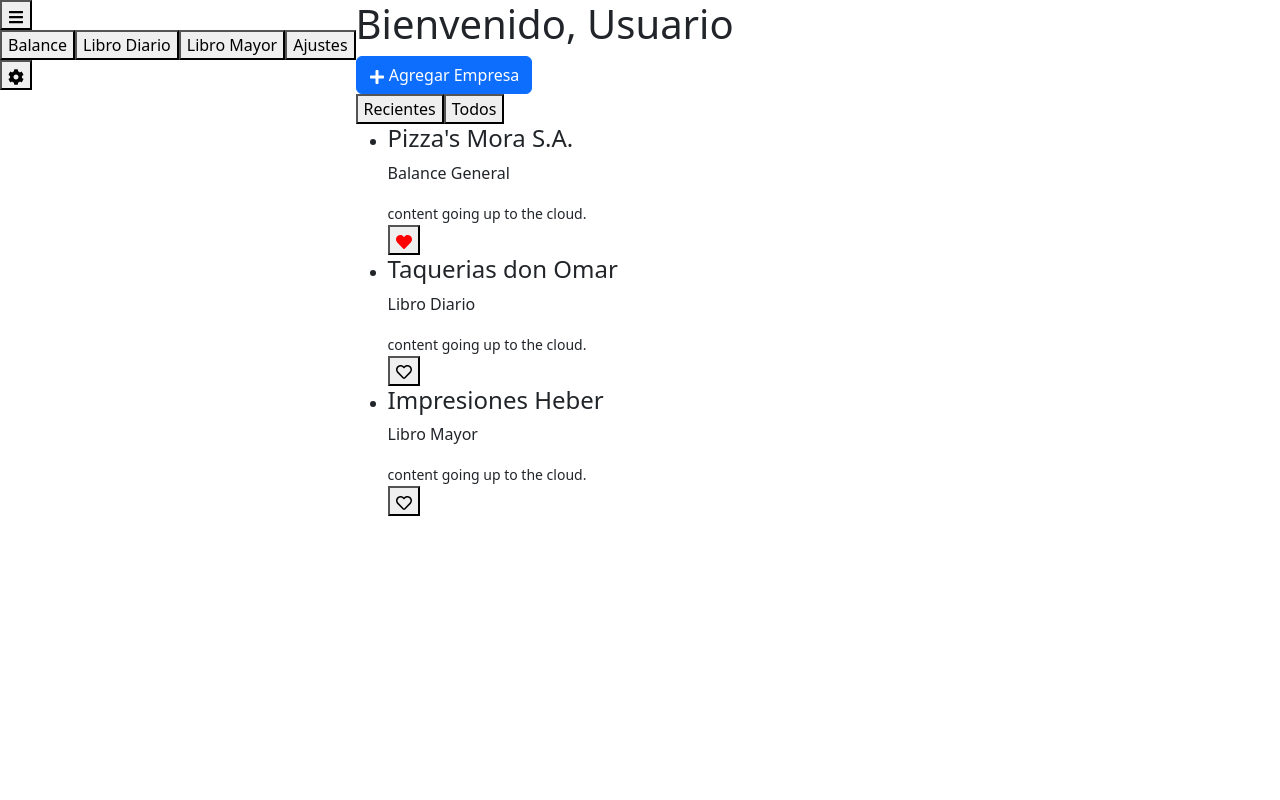
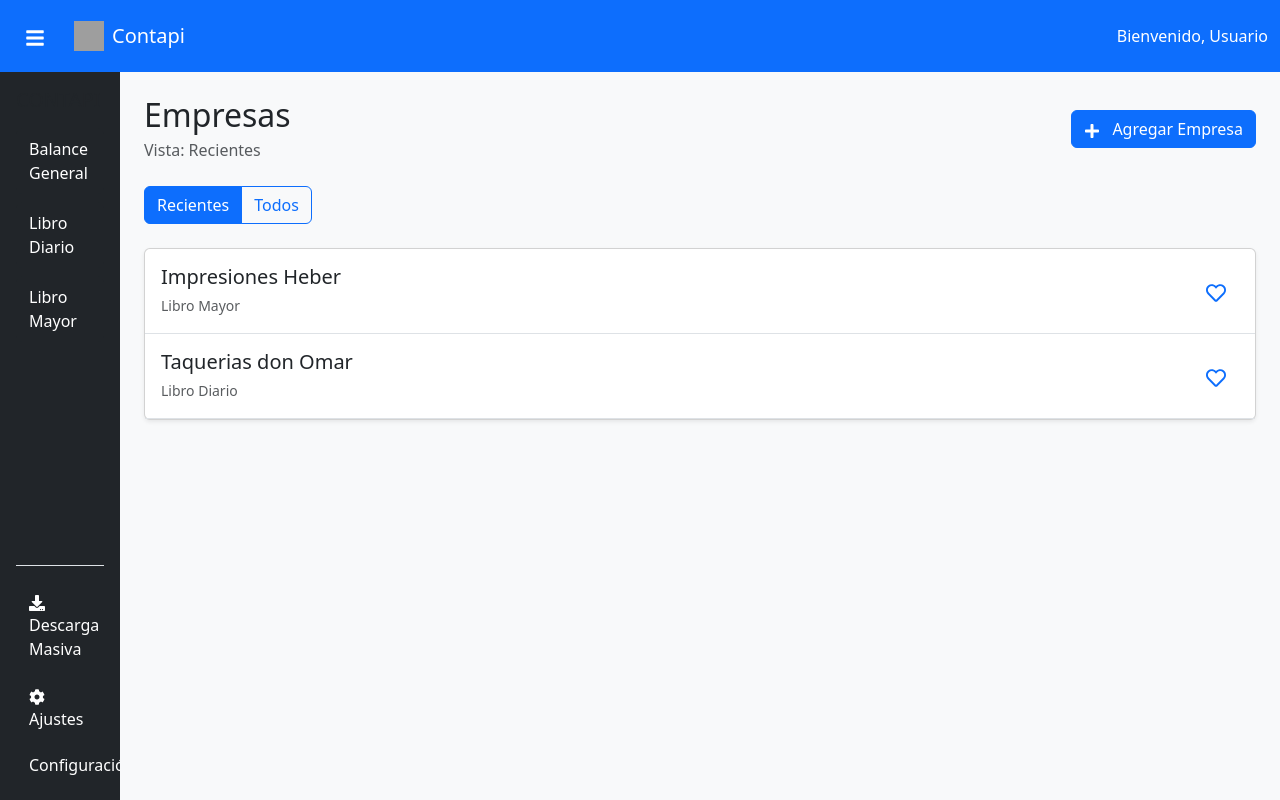
Before and after one commit to Heberjfet/ContaPi, a React (Vite) app in the folder contapaqi-frontend/: page /homepage in a window 1280 px wide. Built offline with nearby package versions, Linux system fonts and the light colour scheme; grey boxes are pictures that could not be loaded.

Commit message:
hompage autualizado

```diff
--- a/contapaqi-frontend/src/componentes/dashboard/Homepage.jsx
+++ b/contapaqi-frontend/src/componentes/dashboard/Homepage.jsx
@@ -1,6 +1,6 @@
 import React, { useState } from 'react';
-import { Link, useLocation, useNavigate } from 'react-router-dom';
-import { FaHeart, FaRegHeart, FaBars, FaCog, FaPlus } from 'react-icons/fa';
+import { useLocation, useNavigate } from 'react-router-dom';
+import { FaHeart, FaRegHeart, FaBars, FaCog, FaPlus, FaDownload } from 'react-icons/fa';
 import 'bootstrap/dist/css/bootstrap.min.css';
 import AgregarEmpresa from '../empresa/AgregarEmpresa';
 
@@ -9,65 +9,220 @@ function Homepage() {
     const navigate = useNavigate();
     const nombre = location.state?.nombre || 'Usuario';
 
+    const [showSidebar, setShowSidebar] = useState(true);
     const [showModal, setShowModal] = useState(false);
+    const [vistaActual, setVistaActual] = useState('Recientes');
+    const [empresas, setEmpresas] = useState([
+        {
+            id: 1,
+            nombre: "Pizza's Mora S.A.",
+            tipo: "Balance General",
+            favorita: true,
+            fecha: new Date(2024, 2, 1)
+        },
+        {
+            id: 2,
+            nombre: "Taquerias don Omar",
+            tipo: "Libro Diario",
+            favorita: false,
+            fecha: new Date(2024, 2, 15)
+        },
+        {
+            id: 3,
+            nombre: "Impresiones Heber",
+            tipo: "Libro Mayor",
+            favorita: false,
+            fecha: new Date(2024, 2, 20)
+        }
+    ]);
 
-    const empresas = [
-        { nombre: "Pizza's Mora S.A.", tipo: "Balance General", favorita: true },
-        { nombre: "Taquerias don Omar", tipo: "Libro Diario", favorita: false },
-        { nombre: "Impresiones Heber", tipo: "Libro Mayor", favorita: false }
-    ];
+    // Funcionalidad de favoritos
+    const handleFavorito = (id) => {
+        setEmpresas(empresas.map(empresa =>
+            empresa.id === id ? {...empresa, favorita: !empresa.favorita} : empresa
+        ));
+    };
+
+    // Filtrado de empresas
+    const empresasFiltradas = () => {
+        const copiaEmpresas = [...empresas];
+        switch(vistaActual) {
+            case 'Recientes':
+                return copiaEmpresas
+                    .sort((a, b) => b.fecha - a.fecha)
+                    .slice(0, 2);
+            case 'Todos':
+                return copiaEmpresas;
+            default:
+                return copiaEmpresas.filter(e => e.tipo === vistaActual);
+        }
+    };
+
+    // Añadir nueva empresa
+    const handleAgregarEmpresa = (nuevaEmpresa) => {
+        setEmpresas([...empresas, {
+            id: empresas.length + 1,
+            ...nuevaEmpresa,
+            favorita: false,
+            fecha: new Date()
+        }]);
+        setShowModal(false);
+    };
 
     return (
-        <div className="d-flex">
-            <aside className="sidebar">
-                <button className="menu-btn"><FaBars /></button>
-                <nav>
-                    <button className="sidebar-btn">Balance</button>
-                    <button className="sidebar-btn">Libro Diario</button>
-                    <button className="sidebar-btn">Libro Mayor</button>
-                    <button className="sidebar-btn">Ajustes</button>
-                </nav>
-                <button className="settings-btn"><FaCog /></button>
-            </aside>
-            <main className="content">
-                <div className="header">
-                    <h1>Bienvenido, {nombre}</h1>
-                    <button className="btn btn-primary" onClick={() => setShowModal(true)}>
-                        <FaPlus /> Agregar Empresa
-                    </button>
+        <div className="d-flex flex-column" style={{ minHeight: '100vh' }}>
+            {/* Navbar superior */}
+            <nav className="navbar navbar-dark bg-primary py-3">
+                <div className="container-fluid">
+                    <div className="d-flex align-items-center">
+                        <button
+                            className="btn btn-link text-white me-3"
+                            onClick={() => setShowSidebar(!showSidebar)}
+                        >
+                            <FaBars size={20} />
+                        </button>
+                        <div className="d-flex align-items-center">
+                            <img
+                                src="https://cdn-icons-png.flaticon.com/512/6194/6194029.png"
+                                alt="Logo"
+                                width="30"
+                                height="30"
+                                className="me-2"
+                            />
+                            <span className="navbar-brand mb-0">Contapi</span>
+                        </div>
+                    </div>
+                    <span className="text-white">Bienvenido, {nombre}</span>
                 </div>
-                <div className="filter">
-                    <button className="filter-btn active">Recientes</button>
-                    <button className="filter-btn">Todos</button>
-                </div>
-                <ul className="company-list">
-                    {empresas.map((empresa, index) => (
-                        <li key={index} className="company-item">
-                            <div className="company-icon"></div>
-                            <div className="company-info">
-                                <h4>{empresa.nombre}</h4>
-                                <p>{empresa.tipo}</p>
-                                <small>content going up to the cloud.</small>
+            </nav>
+
+            <div className="d-flex flex-grow-1">
+                {/* Sidebar */}
+                {showSidebar && (
+                    <aside className="bg-dark text-white p-3" style={{ width: '120px' }}>
+                        <div className="d-flex flex-column h-100">
+                            <nav className="mb-4">
+                                <h5 className="text-muted mb-3">CONTAPI</h5>
+                                <div className="d-flex flex-column gap-2">
+                                    {['Balance General', 'Libro Diario', 'Libro Mayor'].map((item) => (
+                                        <button
+                                            key={item}
+                                            className="btn btn-dark text-start text-white py-2"
+                                            onClick={() => {
+                                                setVistaActual(item);
+                                                alert(`Vista cambiada a: ${item}`);
+                                            }}
+                                        >
+                                            {item}
+                                        </button>
+                                    ))}
+                                </div>
+                            </nav>
+
+                            <div className="mt-auto border-top pt-3">
+                                <button
+                                    className="btn btn-link text-white text-decoration-none d-block w-100 text-start mb-2"
+                                    onClick={() => {
+                                        alert('Descargando todos los registros...');
+                                        // Lógica de descarga aquí
+                                    }}
+                                >
+                                    <FaDownload className="me-2" /> Descarga Masiva
+                                </button>
+                                <button
+                                    className="btn btn-link text-white text-decoration-none d-block w-100 text-start mb-2"
+                                    onClick={() => navigate('/ajustes')}
+                                >
+                                    <FaCog className="me-2" /> Ajustes
+                                </button>
+                                <button
+                                    className="btn btn-link text-white text-decoration-none d-block w-100 text-start"
+                                    onClick={() => navigate('/configuracion')}
+                                >
+                                    Configuración
+                                </button>
                             </div>
-                            <button className="fav-btn">
-                                {empresa.favorita ? <FaHeart color="red" /> : <FaRegHeart />}
+                        </div>
+                    </aside>
+                )}
+
+                {/* Contenido principal */}
+                <main className="flex-grow-1 p-4 bg-light">
+                    <div className="d-flex justify-content-between align-items-center mb-4">
+                        <div>
+                            <h2 className="mb-1">Empresas</h2>
+                            <p className="text-muted mb-0">Vista: {vistaActual}</p>
+                        </div>
+                        <button
+                            className="btn btn-primary"
+                            onClick={() => setShowModal(true)}
+                        >
+                            <FaPlus className="me-2" /> Agregar Empresa
+                        </button>
+                    </div>
+
+                    <div className="mb-4">
+                        <div className="btn-group">
+                            <button
+                                className={`btn ${vistaActual === 'Recientes' ? 'btn-primary' : 'btn-outline-primary'}`}
+                                onClick={() => setVistaActual('Recientes')}
+                            >
+                                Recientes
                             </button>
-                        </li>
-                    ))}
-                </ul>
-            </main>
+                            <button
+                                className={`btn ${vistaActual === 'Todos' ? 'btn-primary' : 'btn-outline-primary'}`}
+                                onClick={() => setVistaActual('Todos')}
+                            >
+                                Todos
+                            </button>
+                        </div>
+                    </div>
 
-            {/* Modal */}
+                    <div className="card shadow-sm">
+                        <div className="card-body p-0">
+                            {empresasFiltradas().map((empresa) => (
+                                <div
+                                    key={empresa.id}
+                                    className="d-flex justify-content-between align-items-center p-3 border-bottom"
+                                >
+                                    <div>
+                                        <h5 className="mb-1">{empresa.nombre}</h5>
+                                        <small className="text-muted">{empresa.tipo}</small>
+                                    </div>
+                                    <button
+                                        className="btn btn-link text-decoration-none"
+                                        onClick={() => handleFavorito(empresa.id)}
+                                    >
+                                        {empresa.favorita ?
+                                            <FaHeart color="red" size={20} /> :
+                                            <FaRegHeart size={20} />
+                                        }
+                                    </button>
+                                </div>
+                            ))}
+                        </div>
+                    </div>
+                </main>
+            </div>
+
+            {/* Modal para agregar empresa */}
             {showModal && (
-                <div className="modal d-block" tabIndex="-1" style={{ backgroundColor: 'rgba(0, 0, 0, 0.5)' }}>
-                    <div className="modal-dialog">
+                <div className="modal d-block" style={{ backgroundColor: 'rgba(0, 0, 0, 0.5)' }}>
+                    <div className="modal-dialog modal-dialog-centered">
                         <div className="modal-content">
                             <div className="modal-header">
                                 <h5 className="modal-title">Agregar Empresa</h5>
-                                <button type="button" className="btn-close" onClick={() => setShowModal(false)}></button>
+                                <button
+                                    type="button"
+                                    className="btn-close"
+                                    onClick={() => setShowModal(false)}
+                                ></button>
                             </div>
                             <div className="modal-body">
-                                <AgregarEmpresa />
+                                <AgregarEmpresa
+                                    onAgregar={handleAgregarEmpresa}
+                                    onCancelar={() => setShowModal(false)}
+                                />
                             </div>
                         </div>
                     </div>
```
